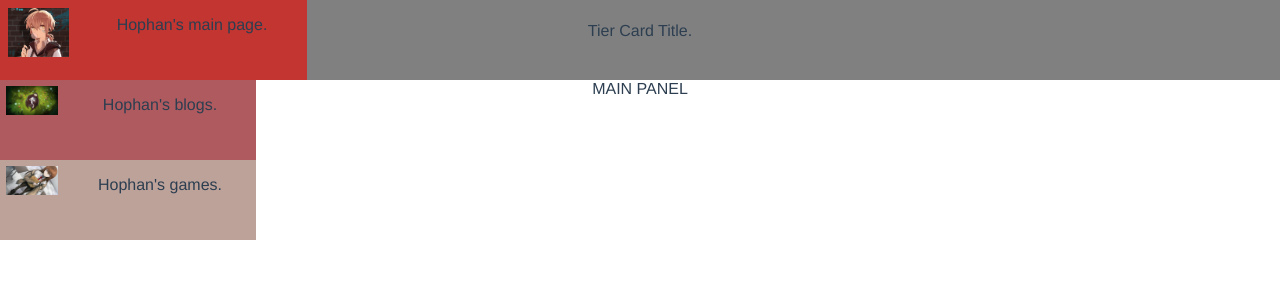
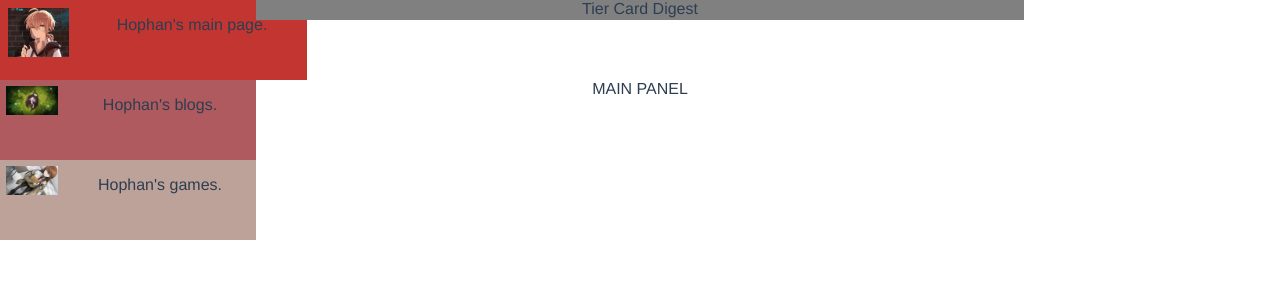
Before and after one commit to Hophan/LHBlog, a Vue app: page / in a window 1280 px wide. Shown: the top 300 px of the page. Built offline with nearby package versions, Linux system fonts and the light colour scheme.

Commit message:
TierCard

```diff
--- a/src/components/LHBHeader.vue
+++ b/src/components/LHBHeader.vue
@@ -1,6 +1,6 @@
 <template>
   <div class="h-header">
-    <LHBTierCard :content="content" :color="color"></LHBTierCard>
+    <LHBTierCard :content="content" :color="color" :digest="digest" :direction="'bottom'" :digestRange="{collapse: 0.25, expand: 0.25}"></LHBTierCard>
   </div>
 </template>
 
--- a/src/components/LHBPanel.vue
+++ b/src/components/LHBPanel.vue
@@ -1,17 +1,20 @@
 
 <template>
   <div class="h-panel">
-    <div class="h-panel-header">
-      <LHBHeader :color="headerColor"></LHBHeader>
+    <div class="h-panel-tree-menu">
+      <transition name="menu">
+        <LHBTreeMenu></LHBTreeMenu>
+      </transition>
     </div>
-    <div class="h-panel-body">
-      <div class="h-panel-tree-menu">
-        <transition name="menu">
-          <LHBTreeMenu></LHBTreeMenu>
-        </transition>
+    <div class="h-panel-content">
+      <div class="h-panel-header">
+        <LHBHeader :color="headerColor"></LHBHeader>
       </div>
-      <div class="h-panel-main">MAIN PANEL</div>
+      <div class="h-panel-body">
+        <div class="h-panel-main">MAIN PANEL</div>
+      </div>
     </div>
+    <div class="h-panel-comment"></div>
   </div>
 </template>
 
@@ -35,7 +38,7 @@ export default {
 
 <style lang="less" scoped>
 .h-panel {
-  // min-height: 100%;
+  display: flex;
   height: 100%;
 }
 .menu-move,
@@ -45,14 +48,26 @@ export default {
 }
 .menu-enter,
 .menu-leave-to {
-  // opacity: 0;
+  opacity: 0;
   transform: translateX(-100%);
 }
 .menu-leave-active {
   position: absolute;
 }
-.h-panel{
+.h-panel {
   widows: 100%;
+  height: 100%;
+}
+.h-panel-tree-menu {
+  flex: 2;
+  height: 100%;
+}
+.h-panel-content {
+  flex: 6;
+  height: 100%;
+}
+.h-panel-comment{
+  flex:2;
   height: 100%;
 }
 .h-panel-header {
@@ -60,19 +75,11 @@ export default {
   height: 10%;
 }
 .h-panel-body {
-  display: flex;
   width: 100%;
   height: 100%;
 }
-.h-panel-tree-menu {
-  position: relative;
-  width: 20%;
-  height: 100%;
-  top: -10%;
-  left: 0%;
-}
 .h-panel-main {
-  width: 60%;
+  width: 100%;
   height: 100%;
 }
 </style>
--- a/src/components/LHBTierCard.vue
+++ b/src/components/LHBTierCard.vue
@@ -2,19 +2,29 @@
 <template>
   <div
     class="h-tier-card"
-    :style="{'background-color':color}"
-    :class="{ 'h-tier-card-emphasize': emphasize, 'h-tier-card-no-emphasize': !emphasize, 'h-tier-card-collapse': !expand, 'h-tier-card-expand': expand}"
+    :style="cardCls"
     @click="click()"
     @mouseenter="expandMe()"
     @mouseleave="collapseMe()"
   >
-    <div class="h-tier-card-digest" :class="{ 'h-tier-card-digest-expand': expand }">
+    <div class="h-tier-card-digest"
+        :style="{
+            'width': vertical ? '100%' : digestRate,
+            'height': horizon ? '100%' : digestRate,
+        }"
+    >
       <img v-if="ico" class="h-tier-card-digest-img" :src="require(`../assets/${ico}`)" />
+      <div v-if="!ico" class="h-tier-card-digest-img">{{digest}}</div>
     </div>
 
-    <div class="h-tier-card-content" :class="{ 'h-tier-card-content-expand': expand }">
+    <div class="h-tier-card-content"
+        :style="{
+            'width': vertical ? '100%' : contentRate,
+            'height': horizon ? '100%' : contentRate,
+        }"
+    >
       <div class="h-tier-card-content-area">
-        <p class="h-tier-card-content-text">{{content}}</p>
+        <div class="h-tier-card-content-text">{{content}}</div>
       </div>
     </div>
   </div>
@@ -23,11 +33,11 @@
 <script>
 export default {
   name: "LHBTierCard",
-  props: ["content", "ico", "color"],
+  props: ["content", "ico", "digest", "color", "direction", "digestRange"],
   data() {
     return {
       emphasize: false,
-      expand: true
+      expand: false
     };
   },
   methods: {
@@ -40,60 +50,77 @@ export default {
     click() {}
   },
   computed: {
-      collapseCls(){
-        return '';
-      },
-      expandCls(){
-        return '';
-      },
-      emphasizeCls(){
-        return '';
-      },
-      noemphasizeCls(){
-        return '';
-      },
+    top() {
+      return this.direction === "top";
+    },
+    bottom() {
+      return this.direction === "bottom";
+    },
+    left() {
+      return this.direction === "left";
+    },
+    right() {
+      return this.direction === "right";
+    },
+    vertical() {
+      return this.top || this.bottom;
+    },
+    horizon() {
+      return !this.vertical;
+    },
+    order(){
+        return this.top || this.left;
+    },
+    reverse(){
+        return !this.order;
+    },
+    cardCls(){
+        const cls = {
+            'background-color': this.color,
+            'transition': 'all 0.5s',
+            'flex-direction': this.top ? 'column' : this. bottom ? 'column-reverse' : this.left ? 'row' : 'row-reverse'
+        };
+        const flexAt = this.vertical ? 'height': 'width';
+        cls[flexAt] = this.emphasize ? '120%' : this.expand ? '100%' : this.digestRange.collapse * 100 + '%';
+        return cls;
+    },
+    digestRate(){
+       return this.expand ? this.digestRange.expand * 100 + '%' : '100%';
+    },
+    contentRate(){
+       return this.expand ? (1 - this.digestRange.expand) * 100 + '%' : '0%';
+    }
   }
 };
 </script>
 
 <style lang="less" scoped>
 .h-tier-card {
+  min-height: 10%;
+  min-width: 10%;
   height: 100%;
   width: 100%;
   display: flex;
   transition: width 0.5s;
 }
-</style>
-
-
-<style lang="less" scoped>
-.h-tier-card-collapse {
-  height: 25%;
-}
 .h-tier-card-expand {
   height: 100%;
+  width: 100%;
 }
 .h-tier-card-digest {
-  cursor: pointer;
+  cursor:pointer;
   height: 100%;
   transition: all 0.5s;
 }
-.h-tier-card-digest-expand {
-  height: 25%;
-}
 .h-tier-card-content {
-  cursor: pointer;
+  cursor:pointer;
   height: 0%;
   width: 100%;
   transition: all 0.5s;
 }
-.h-tier-card-content-expand {
-  height: 75%;
-}
 .h-tier-card-digest-img {
-  max-height: 80%;
-  max-width: 80%;
-  padding: 10%;
+//   max-height: 80%;
+//   max-width: 80%;
 }
 .h-tier-card-content-area {
   position: relative;
--- a/src/components/LHBTreeMenuItem.vue
+++ b/src/components/LHBTreeMenuItem.vue
@@ -3,16 +3,16 @@
   <div
     class="h-tree-menu-item"
     :style="{'background-color':item.color}"
-    :class="{ 'h-tree-menu-item-emphasize': emphasize, 'h-tree-menu-item-no-emphasize': !emphasize, 'h-tree-menu-item-collapse': !item.expand, 'h-tree-menu-item-expand': item.expand}"
+    :class="{ 'h-tree-menu-item-emphasize': emphasize, 'h-tree-menu-item-no-emphasize': !emphasize, 'h-tree-menu-item-collapse': !expanded, 'h-tree-menu-item-expand': expanded}"
     @click="loadContent()"
     @mouseenter="expand()"
     @mouseleave="collapse()"
   >
-    <div class="h-tree-menu-digest" :class="{ 'h-tree-menu-digest-expand': item.expand }">
+    <div class="h-tree-menu-digest" :class="{ 'h-tree-menu-digest-expand': expanded }">
       <img v-if="item.ico" class="h-tree-menu-digest-img" :src="require(`../assets/${item.ico}`)" />
     </div>
 
-    <div class="h-tree-menu-content" :class="{ 'h-tree-menu-content-expand': item.expand }">
+    <div class="h-tree-menu-content" :class="{ 'h-tree-menu-content-expand': expanded }">
       <div class="h-tree-menu-content-area">
         <p class="h-tree-menu-content-text">{{item.content}}</p>
       </div>
@@ -55,6 +55,9 @@ export default {
   computed: {
     isHeader(){
       return this.parent.header == this.item;
+    },
+    expanded(){
+      return this.item.expand;// || this.isHeader;
     },
     switching(){
       return this.parent.switching;
--- a/src/js/utils/HeaderUtil.js
+++ b/src/js/utils/HeaderUtil.js
@@ -1,7 +1,8 @@
 import _ from "lodash";
 
 const DEFAULT_DATA = {
-  content: "Tier Card Title."
+  content: "Tier Card Content.",
+  digest: "Tier Card Digest"
 };
 
 export default {
--- a/src/js/utils/TreeMenuUtil.js
+++ b/src/js/utils/TreeMenuUtil.js
@@ -1,4 +1,3 @@
-/* eslint-disable prettier/prettier */
 import _ from "lodash";
 
 const MAX_MENU_NUM = 10;
@@ -89,9 +88,9 @@ function listItems(parent, key) {
   return items;
 }
 
-const nextColor = (function () {
+const nextColor = (function() {
   let idx = -1;
-    return function () {
+  return function() {
     ++idx > DEFAULT_MENU_COLOR.length && (idx = 0);
     return DEFAULT_MENU_COLOR[idx];
   };
```
Lines whose indentation alone changed are shown as unchanged.
